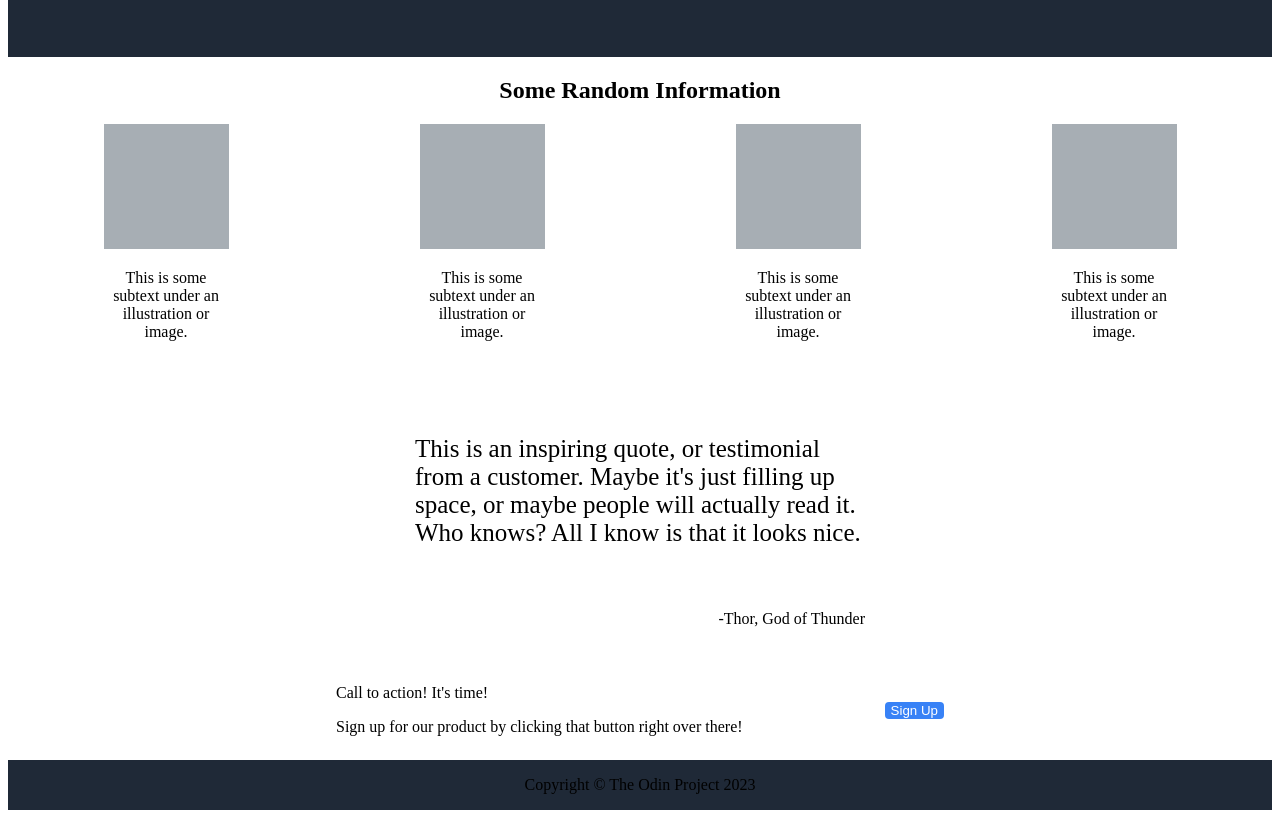
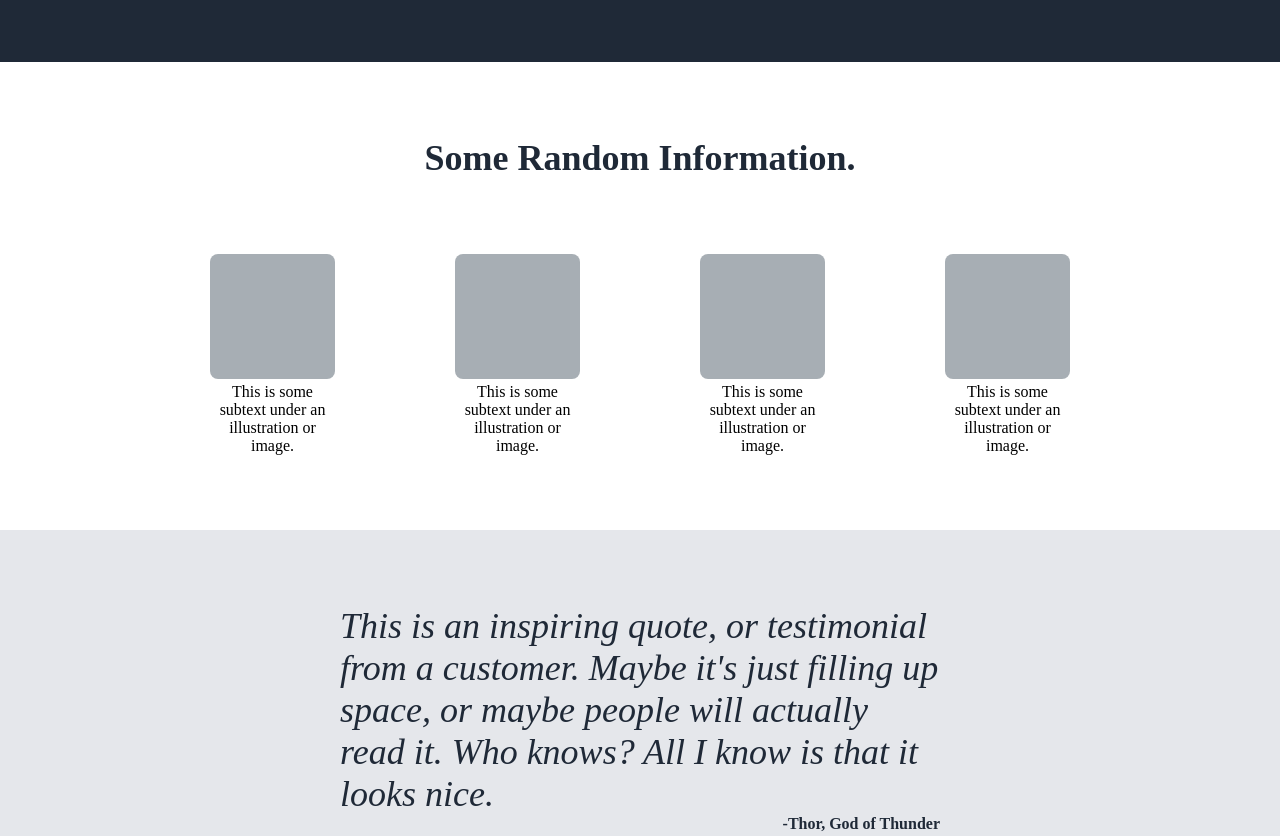
Before and after one commit to jhannq/Landing-Page, a plain HTML site: page index.html in a window 1280 px wide. Shown: the part 360-1196 px from the top of the page. Drawn offline with Linux system fonts and the light colour scheme.

Commit message:
Finish styling

```diff
--- a/index.html
+++ b/index.html
@@ -6,7 +6,7 @@
     <link rel="stylesheet" href="style.css">
 </head>
 <body>
-    <div class="body-container">
+    <!--<div class="body-container">-->
 
         <div class="header">
             <div class="header-logo-container">
@@ -35,7 +35,7 @@
         </div>
 
         <div class="two">
-            <h2>Some Random Information</h2>
+            <h2 class="information-header-text">Some Random Information.</h2>
             <div class="info-container">
                 <div class="info">
                 <img class="info-image" src="../images/hero-image.png" alt="">
@@ -67,21 +67,21 @@
         <div class="four">
             <div class="form-container">
                 <div class="form-container-left">
-                    <p>Call to action! It's time!</p>
-                    <p>Sign up for our product by clicking that button right over there!</p>
+                    <p class="form-container-text-1">Call to action! It's time!</p>
+                    <p class="form-container-text-2">Sign up for our product by clicking that button right over there!</p>
                 </div>
                 <div class="form-container-right">
-                    <button>Sign Up</button>
+                    <button class="button-2">Sign Up</button>
                 </div>
             </div>
         </div>
 
         <div class="footer">
-            <p class>Copyright &copy; The Odin Project 2023</p>
+            <p class="footer-text">Copyright &copy; The Odin Project 2023</p>
         </div>
 
 
 
-    </div>
+    <!--</div>-->
 </body>
 </html>
--- a/style.css
+++ b/style.css
@@ -1,6 +1,9 @@
-.body-container {
+body{
     display: flex;
     flex-direction: column;
+    margin: 0;
+    border: 0;
+    padding: 0;
 }
 
 .header {
@@ -43,11 +46,21 @@ h2 {
 .info-image{
     width: 125px;
     height: 125px;
+    border-radius: 8px;
 }
 
 .two {
     display: flex;
     flex-direction: column;
+    padding-left: 150px;
+    padding-right: 150px;
+    padding-bottom: 75px;
+}
+
+.information-header-text {
+    margin: 0;
+    padding-top: 75px;
+    padding-bottom: 75px;
 }
 
 .info-container {
@@ -57,51 +70,67 @@ h2 {
 
 .info-text {
     width: 125px;
-    height: 125px;
     text-align: center;
+    margin: 0;
 }
 
 .three {
     display: flex;
     flex-direction: column;
+    padding-left: 150px;
+    padding-right: 150px;
+    padding-top: 75px;
+    padding-bottom: 75px;
     justify-content: center;
     align-items: center;
+    background-color: #E5E7EB;
 }
 
 .quote{
-    width: 450px;
-    height: 150px;
-    font-size: 25px;
+    width: 600px;
+    font-size: 36px;
+    font-style: italic;
+    color: #1F2937;
+    margin: 0;
 }
 
 .quote-container {
-    width: 450px;
-    height: 250px;
 }
 
 .author {
     text-align: right;
+    font-weight: 800;
+    color: #1F2937;
+    margin: 0;
 }
 
 .four {
     display: flex;
-    justify-content: center;
+    justify-content: space-around;
     align-items: center;
-
+    padding-left: 150px;
+    padding-right: 150px;
+    padding-top: 75px;
+    padding-bottom: 75px;
 }
 
 .form-container {
-    width: 750px;
-    height: 100px;
+    flex: 1;
     display: flex;
     justify-content: space-around;
     align-items: center;
+    background-color: #3882F6;
+    border-radius: 8px;
+    padding-top: 10px ;
+    padding-bottom: 10px;
 }
 
 .footer{
     display: flex;
     justify-content: center;
     align-items: center;
+    padding-left: 150px;
+    padding-right: 150px;
 }
 
 .header,
@@ -139,3 +168,33 @@ button{
     border-radius: 4px;
     border: 0;
 }
+
+.information-header-text {
+    font-size: 36px;
+    font-weight: extra-bold;
+    color: #1F2937;
+}
+
+.footer-text {
+    color: white;
+}
+
+.form-container-text-1 {
+    color: white;
+    font-weight: 800;
+}
+
+.form-container-text-2 {
+    color: white;
+}
+
+button {
+    padding-top: 8px;
+    padding-bottom: 8px;
+    padding-left: 24px;
+    padding-right: 24px;
+}
+
+.button-2 {
+    border: 2px solid white;
+}
```
